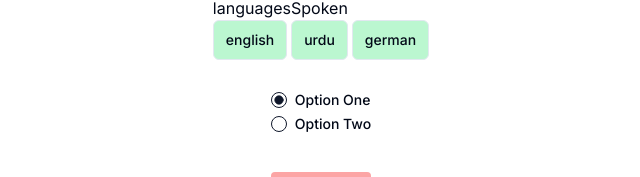
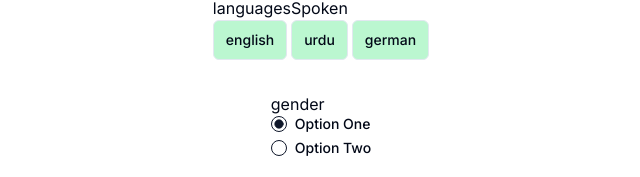
Before and after one commit to syedalirazazaidi/tanstack, a Next.js app in the folder forms/: page / in a window 1280 px wide. Shown: the part 332-509 px from the top of the page, without its empty margins (319-959 px from the left). Built offline with nearby package versions, Linux system fonts and the light colour scheme; no server answers.

Commit message:
add new radio button

```diff
--- a/forms/components/users/form.tsx
+++ b/forms/components/users/form.tsx
@@ -86,7 +86,15 @@ export default function Forms() {
           />
         </div>
         <div className="my-4">
-          <RadioButton />
+          <RadioButton<Schema>
+            name="gender"
+            label="gender"
+            options={[
+              { id: "1", label: "Male", gender: "male" },
+              { id: "2", label: "Femail", gender: "female" },
+              { id: "3", label: "None", gender: "none" },
+            ]}
+          />
         </div>
       </div>
       <br />
--- a/forms/components/users/radiobutton.tsx
+++ b/forms/components/users/radiobutton.tsx
@@ -1,10 +1,36 @@
 import React from "react";
 import { Label } from "@/components/ui/label";
 import { RadioGroup, RadioGroupItem } from "@/components/ui/radio-group";
+import { Controller, FieldValues, Path, useFormContext } from "react-hook-form";
 
-export default function RadioButton() {
+export type ToggleOption = { id: string; label: string; gender: string };
+
+type Props<T extends FieldValues> = {
+  name: Path<T>;
+  options: ToggleOption[];
+  label: string;
+};
+export default function RadioButton<T extends FieldValues>({
+  name,
+  options,
+  label,
+}: Props<T>) {
+  const {
+    control,
+    register,
+    watch,
+    handleSubmit,
+    formState: { errors },
+  } = useFormContext();
+  return (
+    <Controller
+      name="gender"
+      control={control}
+      render={({ field: { onChange, value, ref }, fieldState: { error } }) => {
+        console.log(error);
         return (
           <div>
+            <p>{label}</p>
             <RadioGroup defaultValue="option-one">
               <div className="flex items-center space-x-2">
                 <RadioGroupItem value="option-one" id="option-one" />
@@ -17,4 +43,7 @@ export default function RadioButton() {
             </RadioGroup>
           </div>
         );
+      }}
+    />
+  );
 }
```
Lines whose indentation alone changed are shown as unchanged.
